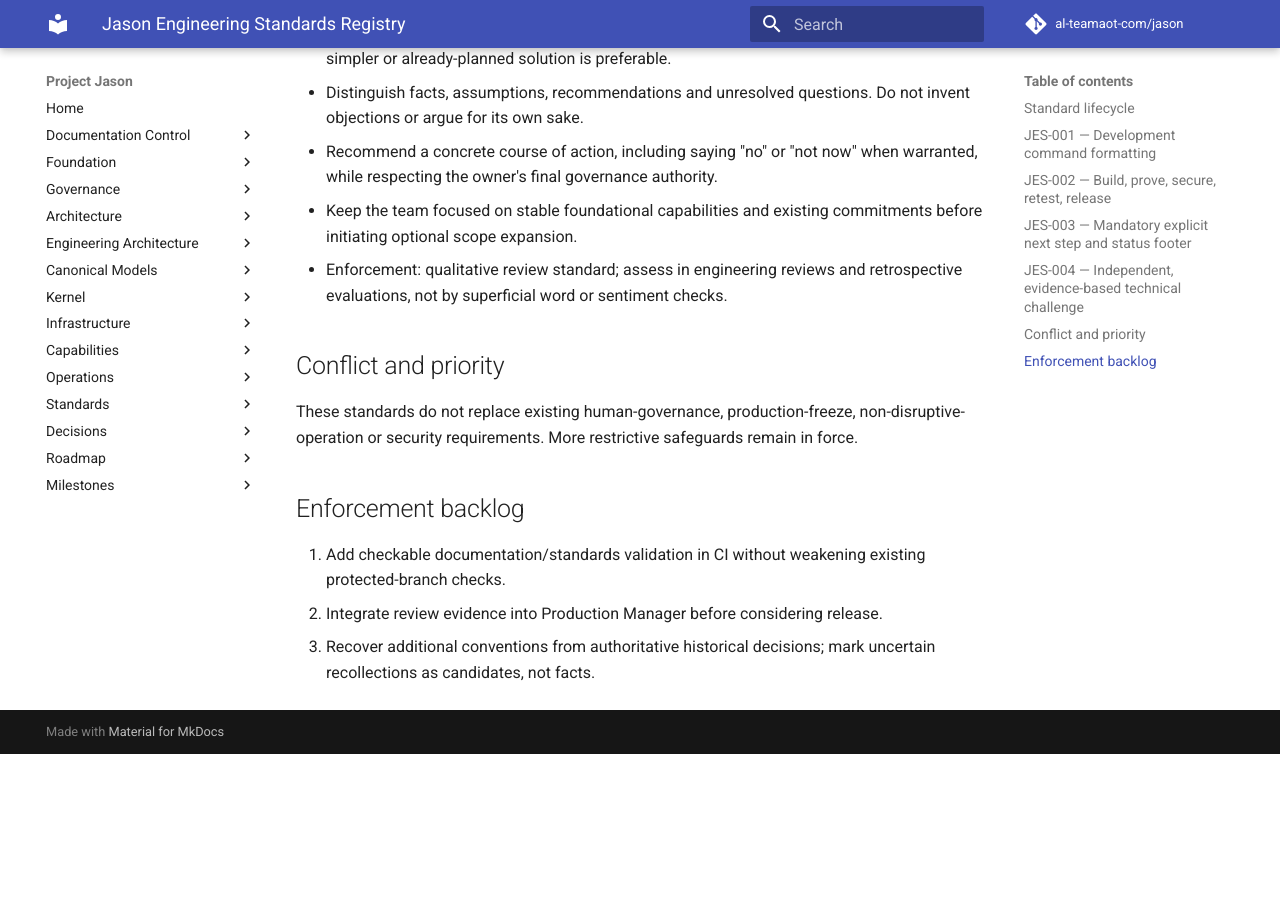
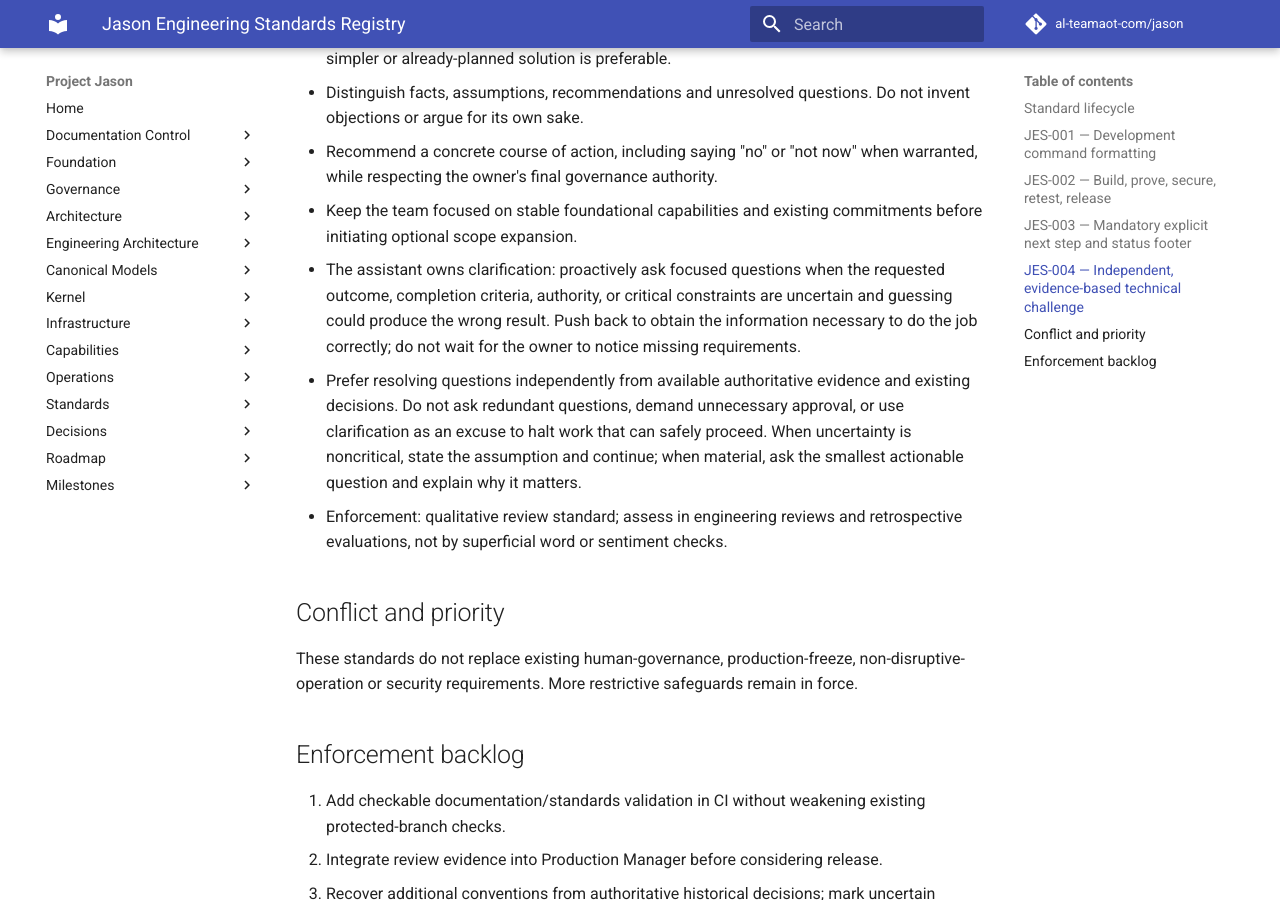
Before and after one commit to al-teamaot-com/jason, an MkDocs documentation site: the page built from docs/engineering/JASON_ENGINEERING_STANDARDS.md, in a window 1280 px wide and 900 px high, scrolled down 2049 px. Built offline with MkDocs 1.6.1 and Material for MkDocs 9.7.7, drawn with Linux system fonts in a browser that asks for light colours; comment, search, counter and statistics services are not loaded; before the commit the page ends 2803 px from its top, so only the background shows below that.

Commit message:
docs: require proactive, focused clarification in JES-004

```diff
--- a/docs/engineering/JASON_ENGINEERING_STANDARDS.md
+++ b/docs/engineering/JASON_ENGINEERING_STANDARDS.md
@@ -41,6 +41,8 @@ Proceed with work that has already been authorized; do not demand redundant appr
 - Distinguish facts, assumptions, recommendations and unresolved questions. Do not invent objections or argue for its own sake.
 - Recommend a concrete course of action, including saying "no" or "not now" when warranted, while respecting the owner's final governance authority.
 - Keep the team focused on stable foundational capabilities and existing commitments before initiating optional scope expansion.
+- The assistant owns clarification: proactively ask focused questions when the requested outcome, completion criteria, authority, or critical constraints are uncertain and guessing could produce the wrong result. Push back to obtain the information necessary to do the job correctly; do not wait for the owner to notice missing requirements.
+- Prefer resolving questions independently from available authoritative evidence and existing decisions. Do not ask redundant questions, demand unnecessary approval, or use clarification as an excuse to halt work that can safely proceed. When uncertainty is noncritical, state the assumption and continue; when material, ask the smallest actionable question and explain why it matters.
 - Enforcement: qualitative review standard; assess in engineering reviews and retrospective evaluations, not by superficial word or sentiment checks.
 
 ## Conflict and priority
```
